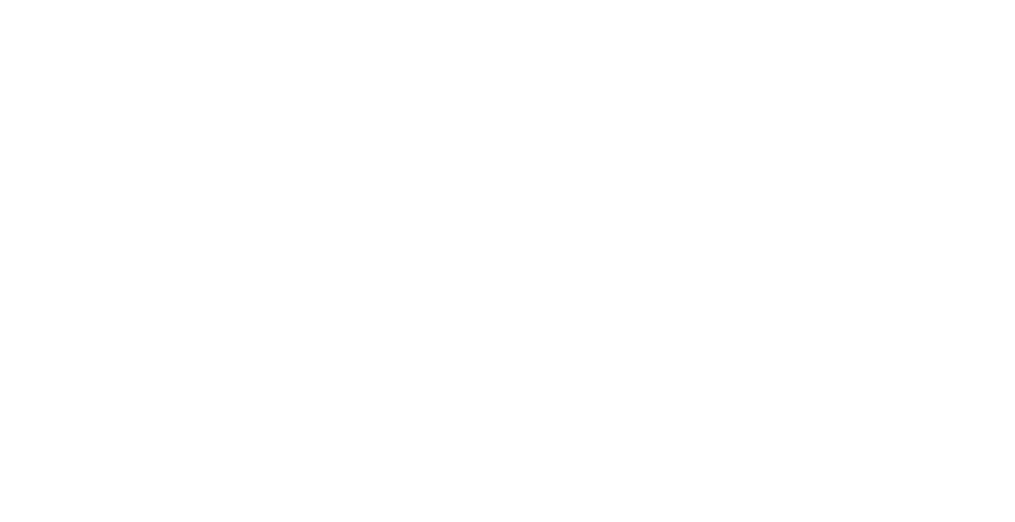
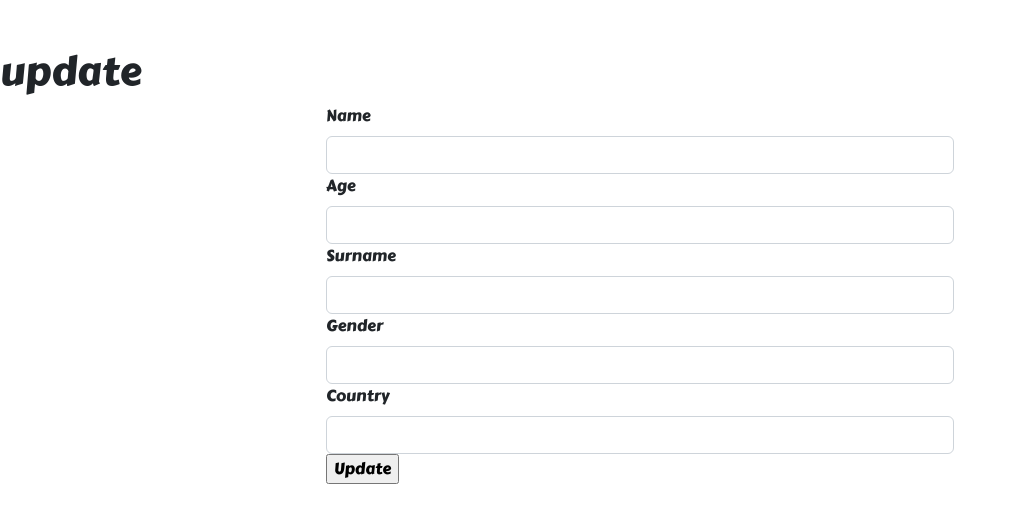
Before and after one commit to Mandrake091/full-stack-react, a React (Create React App) app: page /update/1 in a window 1280 px wide. Before the commit this address had no page. Shown: the top 522 px of the page, without its empty margins (0-1015 px from the left). Built offline with nearby package versions, Linux system fonts and the light colour scheme; no server answers.

Commit message:
update works partially

```diff
--- a/src/App.js
+++ b/src/App.js
@@ -6,6 +6,7 @@ import React, { useState } from "react";
 import NewEmployee from "./pages/NewEmployee";
 import Axios from "axios";
 import AllEmployee from "./pages/AllEmployee";
+import UpdateEmployee from "./pages/UpdateEmployee";
 
 function App() {
   return (
@@ -13,6 +14,7 @@ function App() {
       <Routes>
         <Route path="/" element={<NewEmployee />} />
         <Route path="/all" element={<AllEmployee />} />
+        <Route path="/update/:id" element={<UpdateEmployee />} />
       </Routes>
     </>
   );
--- a/src/pages/AllEmployee.js
+++ b/src/pages/AllEmployee.js
@@ -1,18 +1,15 @@
-import React, {useState} from 'react'
-import axios from 'axios';
+import React, { useEffect, useState } from "react";
+import {Link} from "react-router-dom";
+import axios from "axios";
 import Axios from "axios";
 
-
 function AllEmployee() {
-
-
   const [impiegatiList, setImpiegatiList] = useState([]);
 
   const eliminaImpiegato = (id) => {
     console.log(id);
     if (window.confirm("Are u sure?")) {
       axios.delete(`http://localhost:3001/remove/${id}`);
-       getImpiegati();
     }
   };
 
@@ -22,12 +19,20 @@ function AllEmployee() {
     });
   };
 
+useEffect(() =>{
+  getImpiegati()
+},[]);
+
   return (
     <div className="container text-center">
-      <button onClick={getImpiegati} className="btn btn-danger">
-        Mostra impiegato
+      <div className="row justify-content-start mt-3">
+        <Link className="col-3" to="/">
+          <button className="btn btn-primary">
+            Torna indietro
           </button>
-      <div className="row justify-content-center">
+        </Link>
+      </div>
+      <div className="row justify-content-between mx-auto">
         {impiegatiList.map((el, key) => {
           return (
             <div className="col-3 m-3">
@@ -43,12 +48,19 @@ function AllEmployee() {
                   <p>{el.age}</p>
                   <p>{el.country}</p>
                   <p>{el.gender}</p>
+                  <div className="row g-3 align-items-center justify-content-center">
                     <button
                       onClick={() => eliminaImpiegato(el.id)}
-                    class="btn btn-primary"
+                      class="btn btn-primary col-8"
                     >
                       Elimina
                     </button>
+                    <Link to={`/update/${el.id}`}>
+                      <button class="btn btn-secondary col-8">
+                        Modifica
+                      </button>
+                    </Link>
+                  </div>
                 </div>
               </div>
             </div>
@@ -59,4 +71,4 @@ function AllEmployee() {
   );
 }
 
-export default AllEmployee
+export default AllEmployee;
--- a/src/pages/NewEmployee.js
+++ b/src/pages/NewEmployee.js
@@ -2,6 +2,7 @@ import React from "react";
 import { useState } from "react";
 import Axios from "axios";
 import axios from "axios";
+import { Link } from "react-router-dom";
 
 function NewEmployee() {
   const [id, setId] = useState("");
@@ -36,19 +37,9 @@ function NewEmployee() {
     });
   };
 
-  const eliminaImpiegato = (id) => {
-    console.log(id);
-    if (window.confirm("Are u sure?")) {
-      axios.delete(`http://localhost:3001/remove/${id}`);
-      getImpiegati();
-    }
-  };
 
-  const getImpiegati = () => {
-    Axios.get("http://localhost:3001/impiegati").then((response) => {
-      setImpiegatiList(response.data);
-    });
-  };
+
+
   return (
     <div className="row mt-5 justify-content-center">
       <div className="col-6">
@@ -106,10 +97,16 @@ function NewEmployee() {
           className="form-control"
           type="text"
         />
-
-        <button onClick={aggiungiImpiegato} className="btn btn-success mt-5">
-          Aggiungi
-        </button>
+        <div className="row justify-content-between pt-5">
+          <button onClick={aggiungiImpiegato} className="btn btn-success col-3">
+            Aggiungi
+          </button>
+          <Link to='/all' className="col-3">
+            <button className="btn btn-danger">
+              Tutti gli impiegati
+            </button>
+          </Link>
+        </div>
       </div>
     </div>
   );
--- /dev/null
+++ b/src/pages/UpdateEmployee.js
@@ -0,0 +1,148 @@
+import React, { useState, useEffect } from "react";
+import axios from "axios";
+import { useParams, Link } from "react-router-dom";
+
+const initialState = {
+  name: "",
+  surname: "",
+  gender: "",
+  country: "",
+  age: "",
+};
+
+const UpdateEmployee = () => {
+  const [state, setState] = useState(initialState);
+
+  const { name, surname, gender, country, age } = state;
+
+  const { id } = useParams();
+
+  useEffect(() => {
+    axios
+      .get(`http://localhost:3001/get/${id}`)
+      .then((res) => setState({ ...res.data[0] }));
+  }, [id]);
+
+  const handleSubmit = (e) => {
+    e.preventDefault();
+    if (!name || !surname || !gender || !country || !age) {
+      console.log("error in handleSubmit");
+    } else {
+      if (!id) {
+        axios
+          .post("http://localhost:3001/post", {
+            name,
+            surname,
+            gender,
+            country,
+            age,
+          })
+          .then(() => {
+            setState({
+              name: "",
+              surname: "",
+              age: "",
+              country: "",
+              gender: "",
+            });
+          })
+          .catch((err) => {
+            console.log(err);
+          });
+      } else {
+        axios
+          .put(`http://localhost:3001/update/${id}`, {
+            name,
+            surname,
+            age,
+            gender,
+            country,
+          })
+          .then(() => {
+            setState({
+              name: "",
+              age: "",
+              gender: "",
+              country: "",
+              surname: "",
+            });
+          })
+          .catch((err) => console.log(err, "update successfully"));
+      }
+    }
+  };
+  const handleInputChange = (e) => {
+    const { name, value } = e.target;
+    setState({ ...state, [name]: value });
+  };
+  return (
+    <div className="row mt-5 justify-content-center">
+      <h1>update</h1>
+      <div className="col-6">
+        <form onSubmit={handleSubmit}>
+          <label className="form-label" htmlFor="name">
+            Name
+          </label>
+          <input
+            onChange={handleInputChange}
+            name="name"
+            value={name}
+            className="form-control"
+            type="text"
+            id="name"
+          />
+
+          <label className="form-label" htmlFor="age">
+            Age
+          </label>
+          <input
+            onChange={handleInputChange}
+            age="age"
+            value={age}
+            className="form-control"
+            type="number"
+            id="age"
+          />
+
+          <label className="form-label" htmlFor="surname">
+            Surname
+          </label>
+          <input
+            onChange={handleInputChange}
+            surname="surname"
+            value={surname}
+            className="form-control"
+            type="text"
+            id="surname"
+          />
+
+          <label className="form-label" htmlFor="gender">
+            Gender
+          </label>
+          <input
+            onChange={handleInputChange}
+            gender="gender"
+            value={gender}
+            className="form-control"
+            type="text"
+            id="gender"
+          />
+
+          <label className="form-label" htmlFor="country">
+            Country
+          </label>
+          <input
+            onChange={handleInputChange}
+            id="country"
+            value={country}
+            className="form-control"
+            type="text"
+          />
+          <input type="submit" value={id ? "Update" : "Save"} />
+        </form>
+      </div>
+    </div>
+  );
+};
+
+export default UpdateEmployee;
```
Lines whose indentation alone changed are shown as unchanged.
